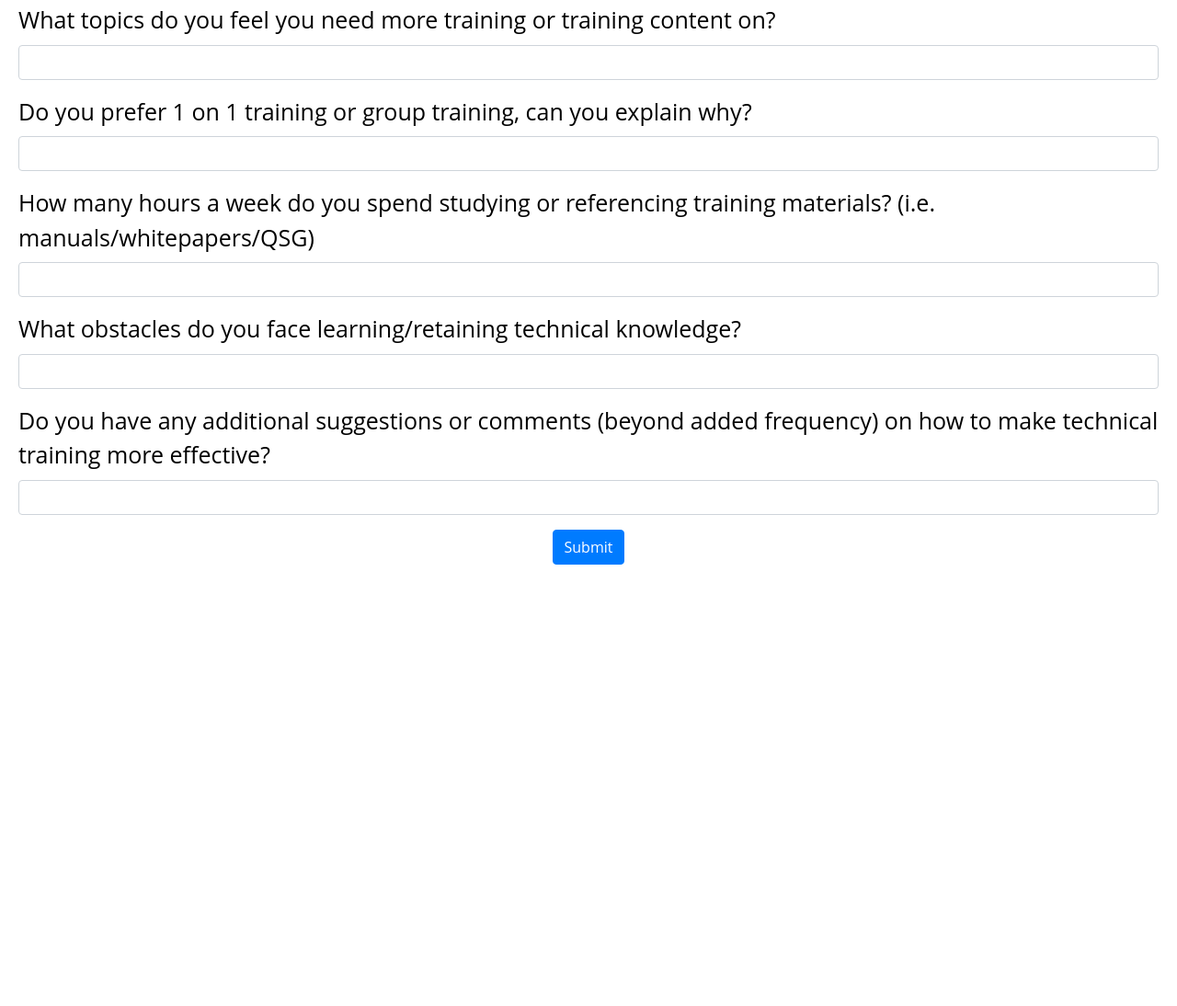
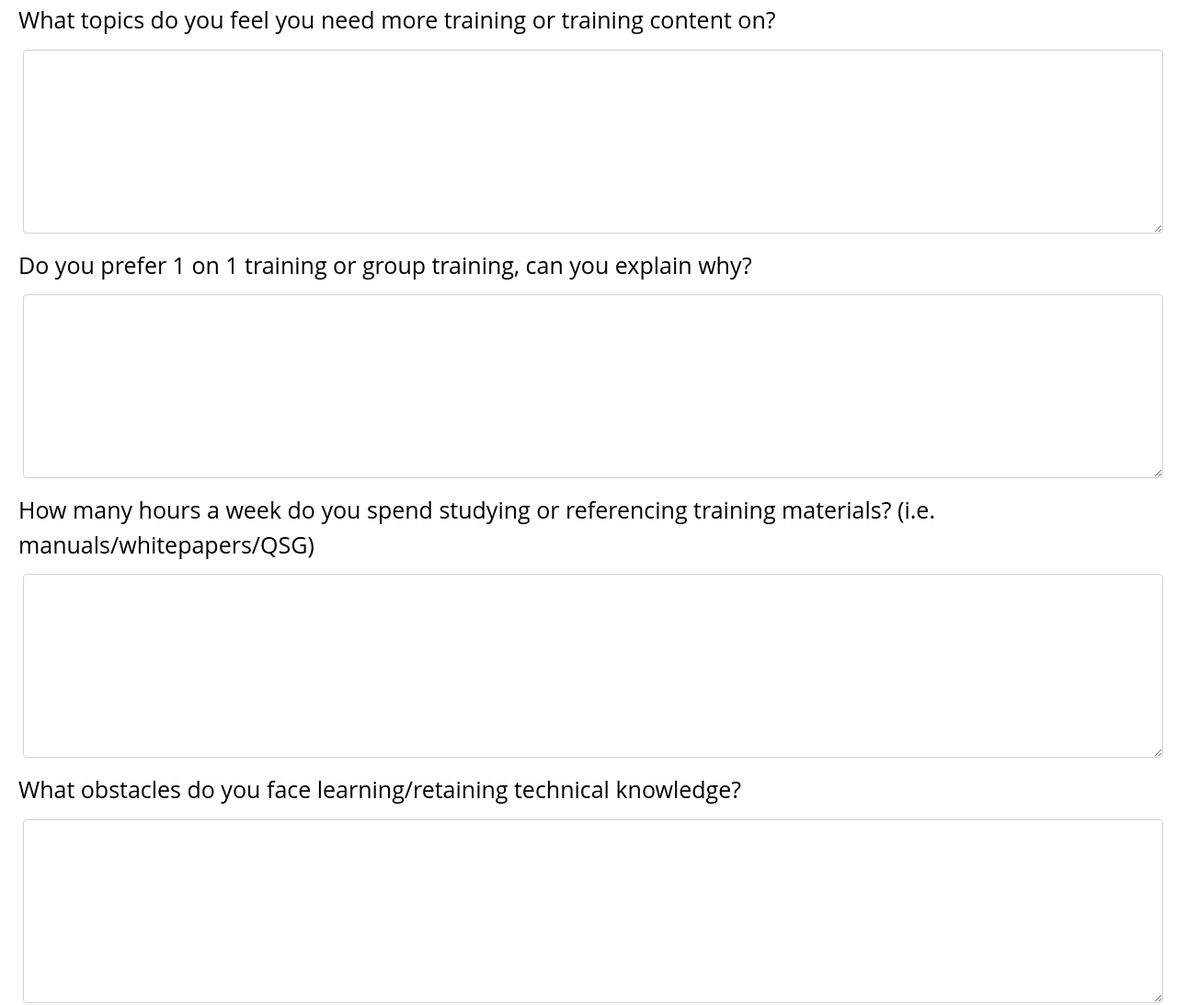
Before and after one commit to aroyals22/appsFeedback, a website: page public/index.html in a window 1280 px wide. Shown: the part 717-1811 px from the top of the page at 92% size. Before the commit the page ends 1394 px from the top, so only its background shows below. Drawn offline with nearby package versions, Linux system fonts and the light colour scheme.

Commit message:
changed input to textarea html

```diff
--- a/public/css/style.css
+++ b/public/css/style.css
@@ -79,7 +79,17 @@ p {
   align-items: left;
   justify-content: left;
   text-align: left;
+
 }
+#question1,#question2,#question3,#question4,#question5{
+  height: 200px;
+  padding: 0;
+  margin: 0;
+  line-height: 100%;
+  padding: 5px;
+  margin: 5px;
+}
+
 #hidden {
   padding: 20px;
   margin: 20px;
--- a/public/index.html
+++ b/public/index.html
@@ -30,23 +30,23 @@
     <form role="form">
       <div class="form-group">
         <label for="question1">What topics do you feel you need more training or training content on?</label>
-        <input type="text" class="form-control" id="question1">
+        <textarea type="text" class="form-control" id="question1"></textarea>
       </div>
       <div class="form-group">
         <label for="question2"> Do you prefer 1 on 1 training or group training, can you explain why? </label>
-        <input type="text" class="form-control" id="question2">
+        <textarea type="text" class="form-control" id="question2"></textarea>
       </div>
       <div class="form-group">
         <label for="question3">How many hours a week do you spend studying or referencing training materials? (i.e. manuals/whitepapers/QSG)</label>
-        <input type="text" class="form-control" id="question3">
+        <textarea type="text" class="form-control" id="question3"></textarea>
       </div>
       <div class="form-group">
         <label for="question4">What obstacles do you face learning/retaining technical knowledge? </label>
-        <input type="text" class="form-control" id="question4">
+        <textarea type="text" class="form-control" id="question4"></textarea>
       </div>
       <div class="form-group">
         <label for="question5">Do you have any additional suggestions or comments (beyond added frequency) on how to make technical training more effective? </label>
-        <input type="text" class="form-control" id="question5">
+        <textarea type="text" class="form-control" id="question5"></textarea>
       </div>
       <button type="submit" class="btn btn-primary submit">Submit</button>
     </form>
```
